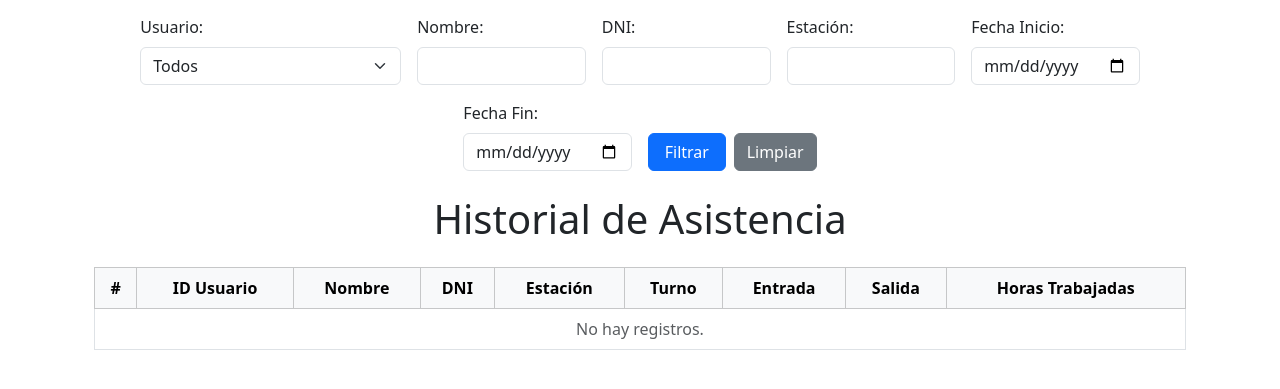
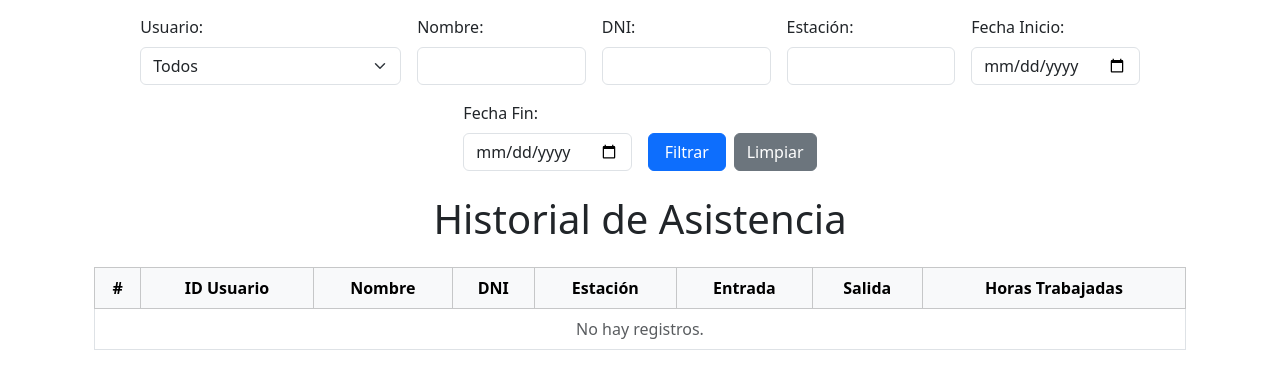
Before and after one commit to BigBossSpektrum/BioData, a Django app: page /historial_asistencia/ in a window 1280 px wide. Shown: the part 161-550 px from the top of the page. Run offline with Django 5.2, Linux system fonts and the light colour scheme; data comes from the database, SQL or seed files in the repository; data that the repository does not hold is empty; parts of the project's set-up code (start-up, migrations or seed data) failed here and were passed over.

Commit message:
Removes shift detection logic from attendance views
Eliminates unused functions and template fields related to automatic shift detection, streamlining the attendance management code and user interface. Simplifies data handling by excluding shift information from processing and display.

```diff
--- a/frontend/templates/tabla_biometrico.html
+++ b/frontend/templates/tabla_biometrico.html
@@ -61,7 +61,6 @@
                     <th>Nombre</th>
                     <th>DNI</th>
                     <th>Estación</th>
-                    <th>Turno</th>
                     <th>Entrada</th>
                     <th>Salida</th>
                     <th>Horas Trabajadas</th>
@@ -75,7 +74,6 @@
                         <td>{{ r.nombre }}</td>
                         <td>{{ r.dni }}</td>
                         <td>{{ r.estacion }}</td>
-                        <td>{{ r.turno }}</td>
                         <td>
                             {% if r.entrada %}
                                 {{ r.entrada|date:"Y-m-d H:i:s" }}
--- a/frontend/views.py
+++ b/frontend/views.py
@@ -142,15 +142,6 @@ def filtrar_asistencias(request):
 
     return render(request, 'tabla_biometrico.html', context)
 
-def detectar_turno(entrada_time):
-    hora = entrada_time.time()
-    if time(6, 0) <= hora < time(14, 0):
-        return "Turno 1"
-    elif time(14, 0) <= hora < time(22, 0):
-        return "Turno 2"
-    else:
-        return "Turno 3"
-
 def historial_asistencia(request):
     nombre = request.GET.get('nombre')
     dni = request.GET.get('dni')
@@ -189,7 +180,6 @@ def historial_asistencia(request):
                     entrada = stack_entradas.pop(0)
                     entrada_time = entrada.timestamp
                     salida_time = reg.timestamp
-                    turno_detectado = detectar_turno(entrada_time)
                     if salida_time < entrada_time:
                         salida_time += timedelta(days=1)
                     duracion = salida_time - entrada_time
@@ -197,7 +187,6 @@ def historial_asistencia(request):
                     registros_combinados.append({
                         'usuario_id': entrada.usuario.id,
                         'nombre': entrada.usuario.nombre,
-                        'turno': turno_detectado,
                         'entrada': entrada_time,
                         'salida': salida_time,
                         'horas_trabajadas': horas,
@@ -258,26 +247,6 @@ def determinar_estado_por_turno(usuario, timestamp):
 
     return 0  # fallback
 
-
-"""FUNCION PARA DETECTAR EL TURNOS DE ACUERDO A LA HORA"""
-def detectar_turno_por_hora(hora: time) -> str:
-    """
-    Detecta automáticamente el turno laboral según la hora proporcionada.
-
-    Parámetros:
-        hora (datetime.time): Hora de entrada o salida.
-
-    Retorna:
-        str: Nombre del turno detectado.
-    """
-    if time(6, 0) <= hora < time(14, 0):
-        return "Turno Mañana"
-    elif time(14, 0) <= hora < time(22, 0):
-        return "Turno Tarde"
-    elif hora >= time(22, 0) or hora < time(6, 0):
-        return "Turno Noche"
-    else:
-        return "Desconocido"
 
 
 """FUNCION PARA CONSIDERAR LOS TURNOS DE LOS USUARIOS COMO PRIORIDAD"""
```
